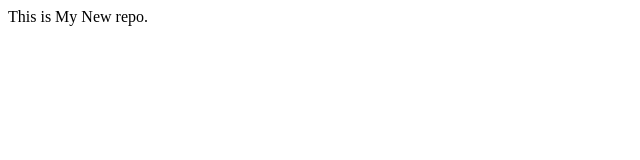
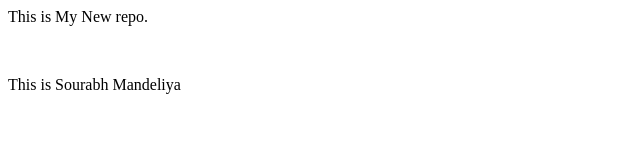
Before and after one commit to sourabh-mandeliya/localrepo, a plain HTML site: page index.html in a window 1280 px wide. Shown: the whole page, without its empty margins (0-640 px from the left). Drawn offline with Linux system fonts and the light colour scheme.

Commit message:
Add Initial Files

```diff
--- a/index.html
+++ b/index.html
@@ -1 +1,3 @@
 <p>This is My New repo.</p>
+<br>
+<p>This is Sourabh Mandeliya</p>
```
